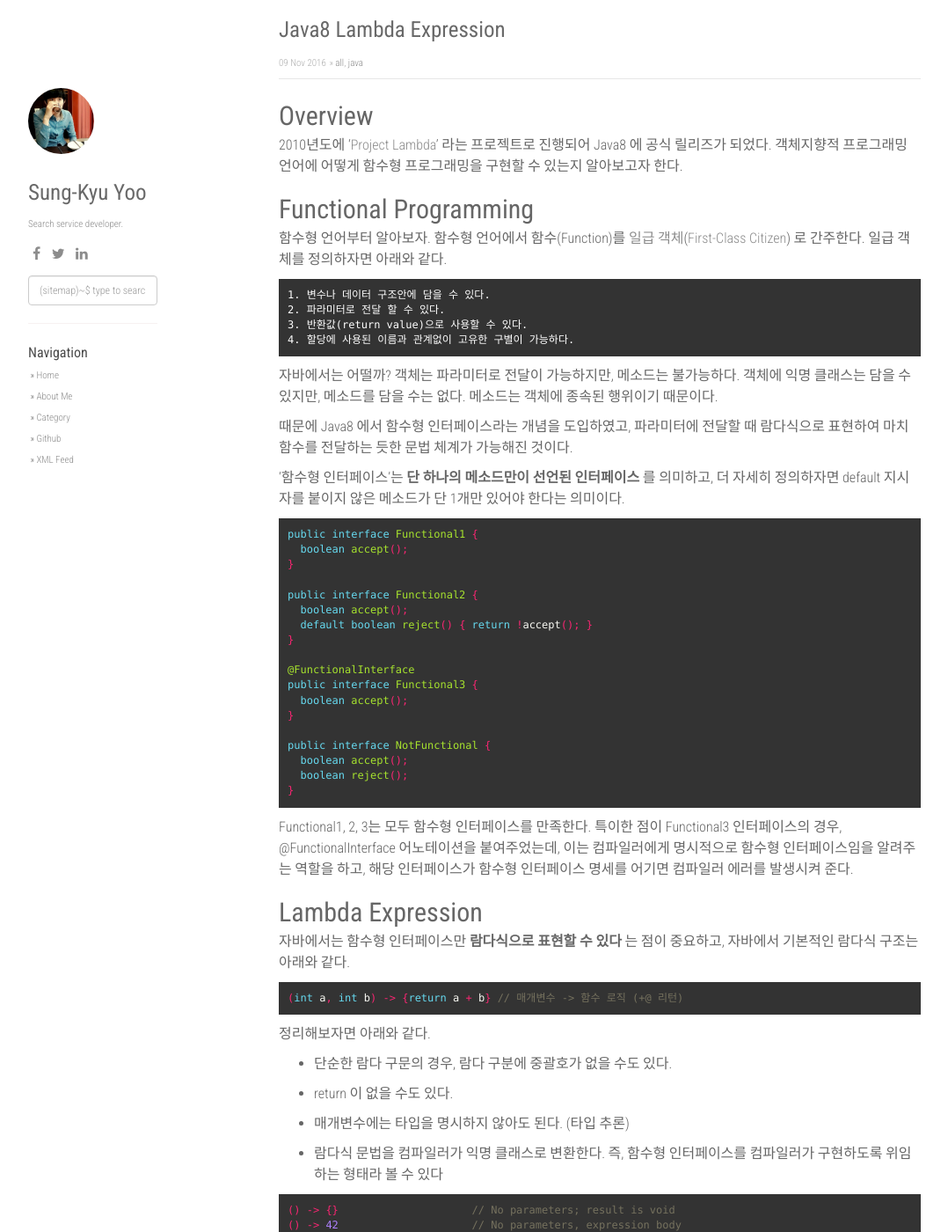
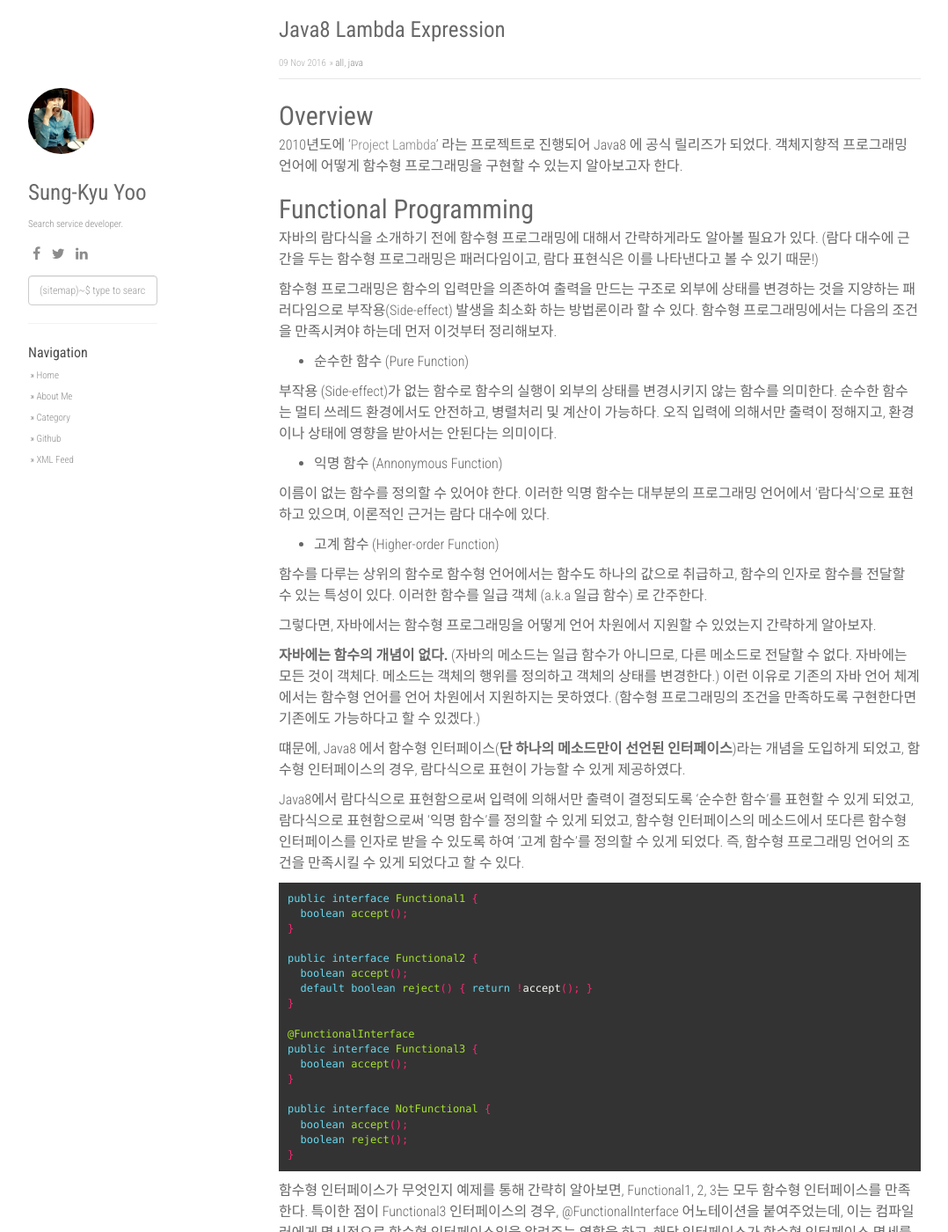
Before and after one commit to skyoo2003/skyoo2003.github.io, a Jekyll site: the page built from _posts/2016-11-09-java8-lambda-expression.md, in a window 1280 px wide and 1400 px high. Shown: the whole window at 88% size, without its empty margins (53-1131 px from the left). Built offline with Jekyll 4.4.1, drawn with Linux system fonts in a browser that asks for light colours; nearby versions of some CDN libraries; comment, search, counter and statistics services are not loaded; some of the changed text lies outside the part shown.

Commit message:
함수형 프로그래밍 부분의 부족한 설명 보강

````diff
--- a/_posts/2016-11-09-java8-lambda-expression.md
+++ b/_posts/2016-11-09-java8-lambda-expression.md
@@ -11,20 +11,29 @@ categories: [all, java]
 
 ## Functional Programming
 
-함수형 언어부터 알아보자. 함수형 언어에서 함수(Function)를 [일급 객체](https://ko.wikipedia.org/wiki/%EC%9D%BC%EA%B8%89_%EA%B0%9D%EC%B2%B4){:target="_blank"}([First-Class Citizen](https://en.wikipedia.org/wiki/First-class_citizen){:target="_blank"}) 로 간주한다. 일급 객체를 정의하자면 아래와 같다.
+자바의 람다식을 소개하기 전에 함수형 프로그래밍에 대해서 간략하게라도 알아볼 필요가 있다. (람다 대수에 근간을 두는 함수형 프로그래밍은 패러다임이고, 람다 표현식은 이를 나타낸다고 볼 수 있기 때문!)
 
-```
-1. 변수나 데이터 구조안에 담을 수 있다.
-2. 파라미터로 전달 할 수 있다.
-3. 반환값(return value)으로 사용할 수 있다.
-4. 할당에 사용된 이름과 관계없이 고유한 구별이 가능하다.
-```
+함수형 프로그래밍은 함수의 입력만을 의존하여 출력을 만드는 구조로 외부에 상태를 변경하는 것을 지양하는 패러다임으로 부작용(Side-effect) 발생을 최소화 하는 방법론이라 할 수 있다. 함수형 프로그래밍에서는 다음의 조건을 만족시켜야 하는데 먼저 이것부터 정리해보자.
 
-자바에서는 어떨까? 객체는 파라미터로 전달이 가능하지만, 메소드는 불가능하다. 객체에 익명 클래스는 담을 수 있지만, 메소드를 담을 수는 없다. 메소드는 객체에 종속된 행위이기 때문이다.
+- 순수한 함수 (Pure Function)
 
-때문에 Java8 에서 함수형 인터페이스라는 개념을 도입하였고, 파라미터에 전달할 때 람다식으로 표현하여 마치 함수를 전달하는 듯한 문법 체계가 가능해진 것이다.
+부작용 (Side-effect)가 없는 함수로 함수의 실행이 외부의 상태를 변경시키지 않는 함수를 의미한다. 순수한 함수는 멀티 쓰레드 환경에서도 안전하고, 병렬처리 및 계산이 가능하다. 오직 입력에 의해서만 출력이 정해지고, 환경이나 상태에 영향을 받아서는 안된다는 의미이다.
 
-'함수형 인터페이스'는 **단 하나의 메소드만이 선언된 인터페이스** 를 의미하고, 더 자세히 정의하자면 default 지시자를 붙이지 않은 메소드가 단 1개만 있어야 한다는 의미이다.
+- 익명 함수 (Annonymous Function)
+
+이름이 없는 함수를 정의할 수 있어야 한다. 이러한 익명 함수는 대부분의 프로그래밍 언어에서 '람다식'으로 표현하고 있으며, 이론적인 근거는 람다 대수에 있다.
+
+- 고계 함수 (Higher-order Function)
+
+함수를 다루는 상위의 함수로 함수형 언어에서는 함수도 하나의 값으로 취급하고, 함수의 인자로 함수를 전달할 수 있는 특성이 있다. 이러한 함수를 일급 객체 (a.k.a 일급 함수) 로 간주한다.
+
+그렇다면, 자바에서는 함수형 프로그래밍을 어떻게 언어 차원에서 지원할 수 있었는지 간략하게 알아보자.
+
+**자바에는 함수의 개념이 없다.** (자바의 메소드는 일급 함수가 아니므로, 다른 메소드로 전달할 수 없다. 자바에는 모든 것이 객체다. 메소드는 객체의 행위를 정의하고 객체의 상태를 변경한다.) 이런 이유로 기존의 자바 언어 체계에서는 함수형 언어를 언어 차원에서 지원하지는 못하였다. (함수형 프로그래밍의 조건을 만족하도록 구현한다면 기존에도 가능하다고 할 수 있겠다.)
+
+떄문에, Java8 에서 함수형 인터페이스(**단 하나의 메소드만이 선언된 인터페이스**)라는 개념을 도입하게 되었고, 함수형 인터페이스의 경우, 람다식으로 표현이 가능할 수 있게 제공하였다.
+
+Java8에서 람다식으로 표현함으로써 입력에 의해서만 출력이 결정되도록 '순수한 함수'를 표현할 수 있게 되었고, 람다식으로 표현함으로써 '익명 함수'를 정의할 수 있게 되었고, 함수형 인터페이스의 메소드에서 또다른 함수형 인터페이스를 인자로 받을 수 있도록 하여 '고계 함수'를 정의할 수 있게 되었다. 즉, 함수형 프로그래밍 언어의 조건을 만족시킬 수 있게 되었다고 할 수 있다.
 
 ```java
 public interface Functional1 {
@@ -46,12 +55,12 @@ public interface NotFunctional {
   boolean reject();
 }
 ```
-
+함수형 인터페이스가 무엇인지 예제를 통해 간략히 알아보면,
 Functional1, 2, 3는 모두 함수형 인터페이스를 만족한다. 특이한 점이 Functional3 인터페이스의 경우, @FunctionalInterface 어노테이션을 붙여주었는데, 이는 컴파일러에게 명시적으로 함수형 인터페이스임을 알려주는 역할을 하고, 해당 인터페이스가 함수형 인터페이스 명세를 어기면 컴파일러 에러를 발생시켜 준다.
 
 ## Lambda Expression
 
-자바에서는 함수형 인터페이스만 **람다식으로 표현할 수 있다** 는 점이 중요하고, 자바에서 기본적인 람다식 구조는 아래와 같다.
+자바에서 기본적인 람다식 구조는 아래와 같다.
 
 ```java
 (int a, int b) -> {return a + b} // 매개변수 -> 함수 로직 (+@ 리턴)
````
